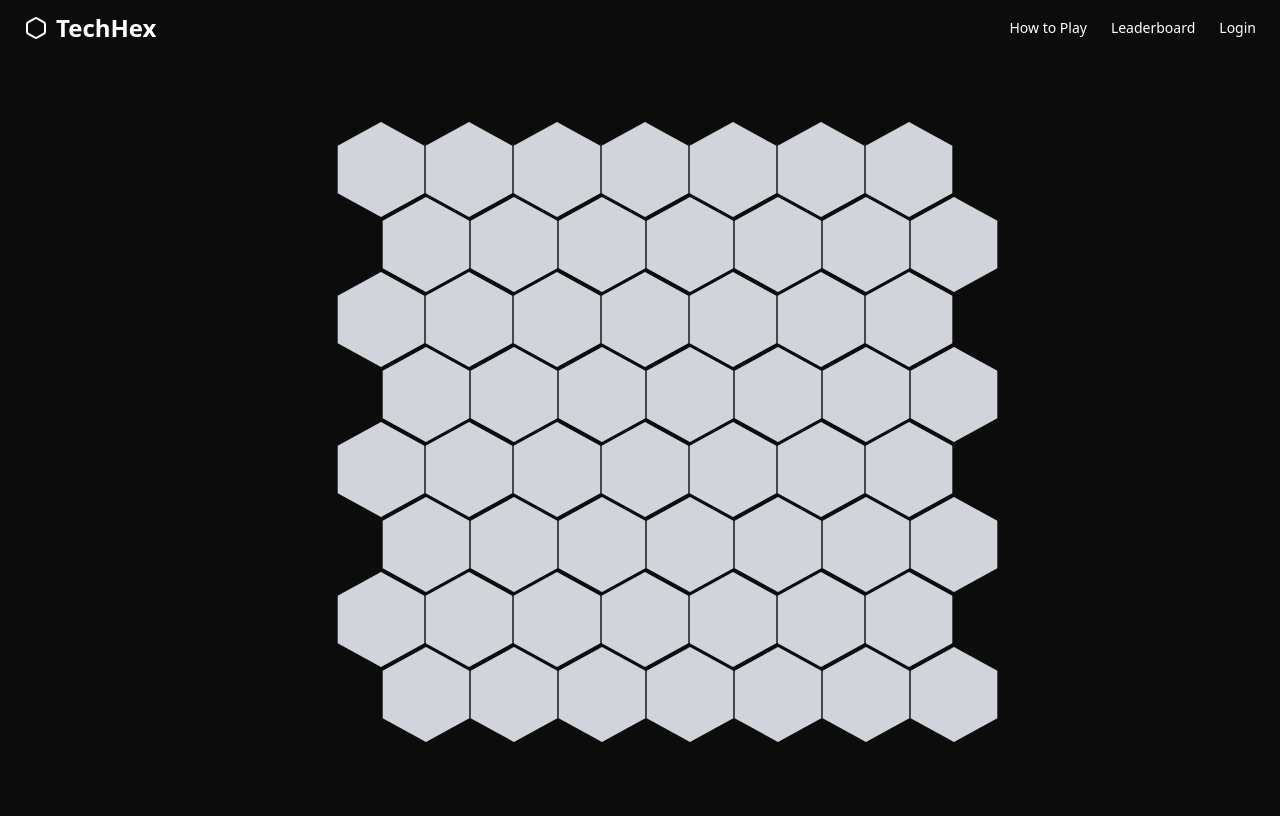
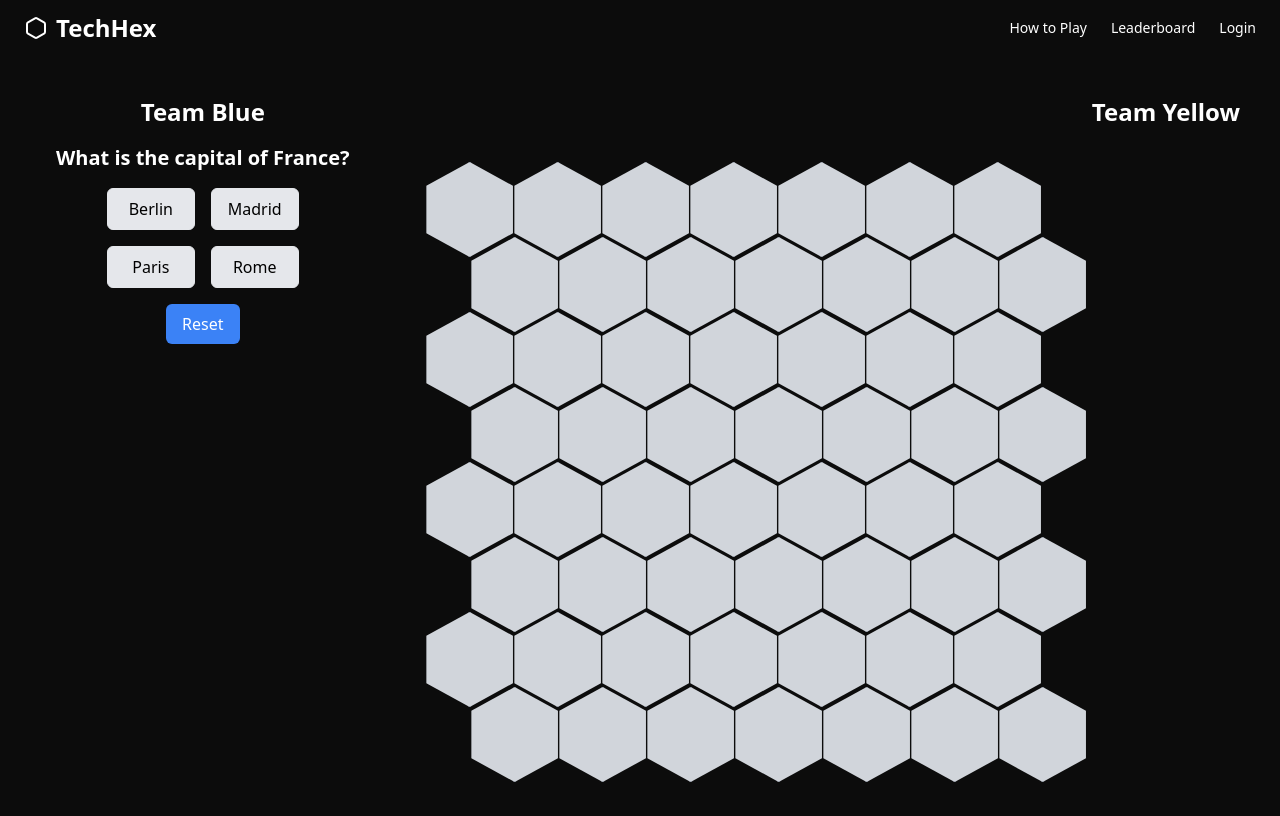
Before and after one commit to aarushicpandey0007/TECH_HEX, a React (Create React App) app: page / in a window 1280 px wide. Both pictures are taken after a click on the button "START PLAYING". Built offline with nearby package versions, Linux system fonts and the light colour scheme.

Commit message:
Save work before switching branches

```diff
--- /dev/null
+++ b/src/components/custom/QuizComponent/index.tsx
@@ -0,0 +1,59 @@
+import React from 'react';
+
+interface Question {
+  text: string;
+  options: string[];
+  correctAnswer: string;
+}
+
+interface QuizComponentProps {
+  question: Question;
+  selectedOption: string | null;
+  isCorrect: boolean | null;
+  handleOptionClick: (option: string) => void;
+  resetQuiz: () => void;
+  msg: string | null;
+}
+
+const QuizComponent: React.FC<QuizComponentProps> = ({
+  question,
+  selectedOption,
+  isCorrect,
+  handleOptionClick,
+  resetQuiz,
+  msg
+}) => {
+  return (
+    <div className="quiz-container flex flex-col items-center p-4">
+      <h2 className="text-xl font-bold mb-4">{question.text}</h2>
+      <div className="options grid grid-cols-2 gap-4 mb-4">
+        {question.options.map((option, index) => (
+          <button
+            key={index}
+            className={`py-2 px-4 border rounded-md transition-colors text-black
+              ${selectedOption === option ? msg==="correct!!"? 'bg-green-400': 'bg-gray-200 text-black' : 'bg-gray-200'}
+
+
+              hover:bg-blue-400 hover:text-white`}
+            onClick={() => handleOptionClick(option)}
+          >
+            {option}
+          </button>
+        ))}
+      </div>
+
+        <div className='text-green-400 text-xl'>
+         {msg}
+        </div>
+
+      <button
+        className="py-2 px-4 bg-blue-500 text-white rounded-md hover:bg-blue-600 transition-colors"
+        onClick={resetQuiz}
+      >
+        Reset
+      </button>
+    </div>
+  );
+};
+
+export default QuizComponent;
--- /dev/null
+++ b/src/container/QuizConatiner/index.tsx
@@ -0,0 +1,152 @@
+import React, { useState, useEffect, useRef } from 'react';
+import Hexagon from '../../view/view1/Hexagon';
+
+type Team = 'teamA' | 'teamB';
+
+interface Question {
+  text: string;
+  options: string[];
+  correctAnswer: string;
+}
+
+type HexagonColors = {
+  [key: string]: string; // Maps hexagon ID to its color
+};
+
+const QuizContainer = () => {
+  const [currentTeam, setCurrentTeam] = useState<Team>('teamA'); // Assume team A starts
+  const [selectedOption, setSelectedOption] = useState<string | null>(null);
+  const [isCorrect, setIsCorrect] = useState<boolean | null>(null);
+  const [timer, setTimer] = useState<number>(5); // 5-second countdown timer
+  const [hexagonColors, setHexagonColors] = useState<HexagonColors>({}); // State to hold colors of hexagons
+  const timeoutRef = useRef<NodeJS.Timeout | null>(null); // Use useRef to store timeout ID
+  const lastHexagonId = useRef<string | null>(null); // Ref to store the last clicked hexagon ID
+  const [msg,setMsg]=useState<string | null>(null);
+  const [touch, setTouch] = useState<boolean | null>(false);
+
+
+
+  const question: Question = {
+    text: 'What is the capital of France?',
+    options: ['Berlin', 'Madrid', 'Paris', 'Rome'],
+    correctAnswer: 'Paris',
+  };
+
+  const handleOptionClick = (option: string) => {
+    setSelectedOption(option); // Update the selected option
+    console.log("Selected option:", option);
+
+    const isCorrectOption = option === question.correctAnswer; // Check if the selected option is correct
+    setIsCorrect(isCorrectOption);
+    console.log("Is correct option:", isCorrectOption); // Update the correctness state
+
+    // Check if there was a previous hexagon click event
+    if (lastHexagonId.current) {
+      const hexagonId = lastHexagonId.current; // Get the last clicked hexagon ID
+      console.log('Handle option - Last clicked hexagon ID:', hexagonId);
+
+      // Create a mock event to pass to handleHexClick
+      const mockEvent = {
+        currentTarget: {
+          id: hexagonId,
+          style: {}, // You can initialize any styles you expect to manipulate
+        },
+      } as React.MouseEvent<HTMLDivElement>;
+
+      handleHexClick(mockEvent, isCorrectOption); // Call the hexagon click handler with the mock event
+    } else {
+      console.log('No hexagon was clicked before this option was selected.');
+    }
+  };
+
+  // Function to reset the quiz state
+  const resetQuiz = () => {
+    setSelectedOption(null); // Reset the selected option
+    setIsCorrect(null); // Reset the correctness state
+
+    startTimer(); // Reset the timer to 5 seconds
+    setMsg("Now your Turn")
+  };
+
+  // Function to handle hexagon clicks
+  const handleHexClick = (e: React.MouseEvent<HTMLDivElement>, isCorrectOption: boolean | null) => {
+
+    setMsg("")
+    const hexagonId = e.currentTarget.id; // Access the ID of the clicked element
+    lastHexagonId.current = hexagonId; // Store the hexagon ID for later reference
+    console.log('Clicked hexagon ID:', hexagonId);
+
+    // Clear existing timeout when an option is clicked
+
+    // Change color based on correctness
+    if (isCorrectOption) {
+      // Set the color for the clicked hexagon based on the current team
+      setMsg("correct!!")
+      setHexagonColors(prevColors => ({
+        ...prevColors,
+        [hexagonId]: currentTeam === 'teamA' ? 'red' : 'yellow',
+      }));
+
+      startTimer();
+    } if(isCorrectOption===false) {
+      setMsg("Now Your Turn")
+      setHexagonColors(prevColors => ({
+        ...prevColors,
+        [hexagonId]: 'gray', // Example color for incorrect answers
+      }));
+      handleWrongAnswer();
+    }
+
+
+    // Start a new timer
+    setIsCorrect(null);
+   // Call the function to start the timer
+  };
+
+  const startTimer = () => {
+    // Clear any existing timer
+    console.log("hii")
+    if (timeoutRef.current) {
+
+      clearTimeout(timeoutRef.current);
+    }
+
+    timeoutRef.current = setTimeout(() => {
+      handleWrongAnswer();
+      console.log("boom")
+    }, timer * 1000); // Set timeout in milliseconds
+  };
+
+  const handleWrongAnswer = () => {
+    setCurrentTeam((prevTeam) => (prevTeam === 'teamA' ? 'teamB' : 'teamA'));
+    resetQuiz(); // Reset quiz after a wrong answer
+  };
+
+
+  useEffect(() => {
+   startTimer();
+   return () => {
+    // Cleanup: Clear the timeout when the component unmounts
+    if (timeoutRef.current) {
+      clearTimeout(timeoutRef.current);
+    }
+  };
+  }, []);
+
+
+  return (
+    <Hexagon
+      handleHexClick={handleHexClick}
+      question={question}
+      selectedOption={selectedOption}
+      isCorrect={isCorrect}
+      handleOptionClick={handleOptionClick}
+      resetQuiz={resetQuiz}
+      currentTeam={currentTeam}
+      hexagonColors={hexagonColors} // Pass the hexagon colors to the Hexagon component
+      msg={msg}
+    />
+  );
+};
+
+export default QuizContainer;
--- a/src/page/page1/Quiz.tsx
+++ b/src/page/page1/Quiz.tsx
@@ -1,12 +1,13 @@
 import React from 'react';
 import Hexagon from '../../view/view1/Hexagon';
+import QuizContainer from '../../container/QuizConatiner';
 
 const Quiz: React.FC = () => {
     // const hexagons = Array.from({ length: 49 }); // Total of 49 hexagons for a 7x7 grid
 
     return (
         <>
-            <Hexagon />
+            <QuizContainer/>
         </>
     );
 };
--- a/src/view/view1/Hexagon.tsx
+++ b/src/view/view1/Hexagon.tsx
@@ -1,15 +1,39 @@
 import React, { useState } from 'react';
+import QuizComponent from '../../components/custom/QuizComponent';
 
-const Hexagon: React.FC = () => {
+interface Question {
+    text: string;
+    options: string[];
+    correctAnswer: string;
+}
+
+interface QuizComponentProps {
+    question: Question;
+    selectedOption: string | null;
+    isCorrect: boolean | null;
+    handleOptionClick: (option: string) => void;
+    resetQuiz: () => void;
+    handleHexClick: (e: React.MouseEvent<HTMLDivElement>, isCorrect: boolean | null) => void;
+    currentTeam: 'teamA' | 'teamB';
+    hexagonColors: { [key: string]: string }; // New prop for hexagon colors
+    msg: string | null;
+}
+
+const Hexagon: React.FC<QuizComponentProps> = ({
+    handleHexClick,
+    resetQuiz,
+    handleOptionClick,
+    isCorrect,
+    selectedOption,
+    question,
+    currentTeam,
+    hexagonColors,
+    msg
+}) => {
     const [activeHex, setActiveHex] = useState<number | null>(null); // Track the active hexagon
 
     const hexagonStyle = {
         clipPath: 'polygon(50% 0%, 6.7% 25%, 6.7% 75%, 50% 100%, 93.3% 75%, 93.3% 25%)',
-    };
-
-    const handleHexClick = (index: number) => {
-        // Toggle active hexagon
-        setActiveHex(prevActive => (prevActive === index ? null : index));
     };
 
     const renderRows = (totalRows: number, hexCount: number) => {
@@ -22,19 +46,32 @@ const Hexagon: React.FC = () => {
                     className={`flex ${isOffset ? 'translate-x-[50px]' : 'ml-2.5'} -mt-2`}
                 >
                     {Array.from({ length: hexCount }).map((_, hexIndexInner) => {
-                        // Calculate unique index for each hexagon
                         const hexIndex = rowIndex * hexCount + hexIndexInner;
                         const isActive = activeHex === hexIndex; // Check if this hexagon is active
+                        const hexagonId = `${hexIndex}`; // Generate the hexagon ID
+
+                        // Check if hexagonColors and the specific color exist
+                        const backgroundColor =
+                            hexagonColors && hexagonColors[hexagonId]
+                            ? hexagonColors[hexagonId]
+                            : '#d1d5db'; // Default color if not found
 
                         return (
                             <div
                                 key={hexIndex}
-                                style={hexagonStyle}
-                                onClick={() => handleHexClick(hexIndex)}
+                                id={hexagonId}
+                                onClick={(e) => {
+                                    handleHexClick(e, isCorrect);
+                                    setActiveHex(hexIndex); // Set active hexagon on click
+                                }}
                                 className={`h-[95px] w-[100px]
                                     inline-block border border-gray-400 -m-1.5
-                                    ${isActive ? 'bg-red-500 shadow-2xl transform scale-95' : 'bg-gray-300 cursor-pointer hover:bg-red-500 hover:shadow-lg hover:-translate-y-2'}
+                                    ${isActive ? 'shadow-2xl transform scale-95' : 'cursor-pointer hover:shadow-lg hover:-translate-y-2'}
                                     transition-all duration-300 ease-in-out`}
+                                style={{
+                                    ...hexagonStyle, // Spread the hexagon styles
+                                    backgroundColor, // Set background color
+                                }}
                             ></div>
                         );
                     })}
@@ -44,8 +81,36 @@ const Hexagon: React.FC = () => {
     };
 
     return (
-        <div className={`flex flex-col items-center mt-20`}>
-            {renderRows(8, 7)}
+        <div className='flex justify-between py-10 px-10'>
+            <div>
+                <h1 className='w-full flex flex-col items-center text-2xl font-bold'>Team Blue</h1>
+                {currentTeam === 'teamA' ? (
+                    <QuizComponent
+                        resetQuiz={resetQuiz}
+                        handleOptionClick={handleOptionClick}
+                        isCorrect={isCorrect}
+                        selectedOption={selectedOption}
+                        question={question}
+                        msg={msg}
+                    />
+                ) : null}
+            </div>
+            <div className={`flex flex-col items-center mt-20`}>
+                {renderRows(8, 7)}
+            </div>
+            <div>
+                <h1 className='w-full flex flex-col items-center text-2xl font-bold'>Team Yellow</h1>
+                {currentTeam === 'teamB' ? (
+                    <QuizComponent
+                        resetQuiz={resetQuiz}
+                        handleOptionClick={handleOptionClick}
+                        isCorrect={isCorrect}
+                        selectedOption={selectedOption}
+                        question={question}
+                        msg={msg}
+                    />
+                ) : null}
+            </div>
         </div>
     );
 };
```
